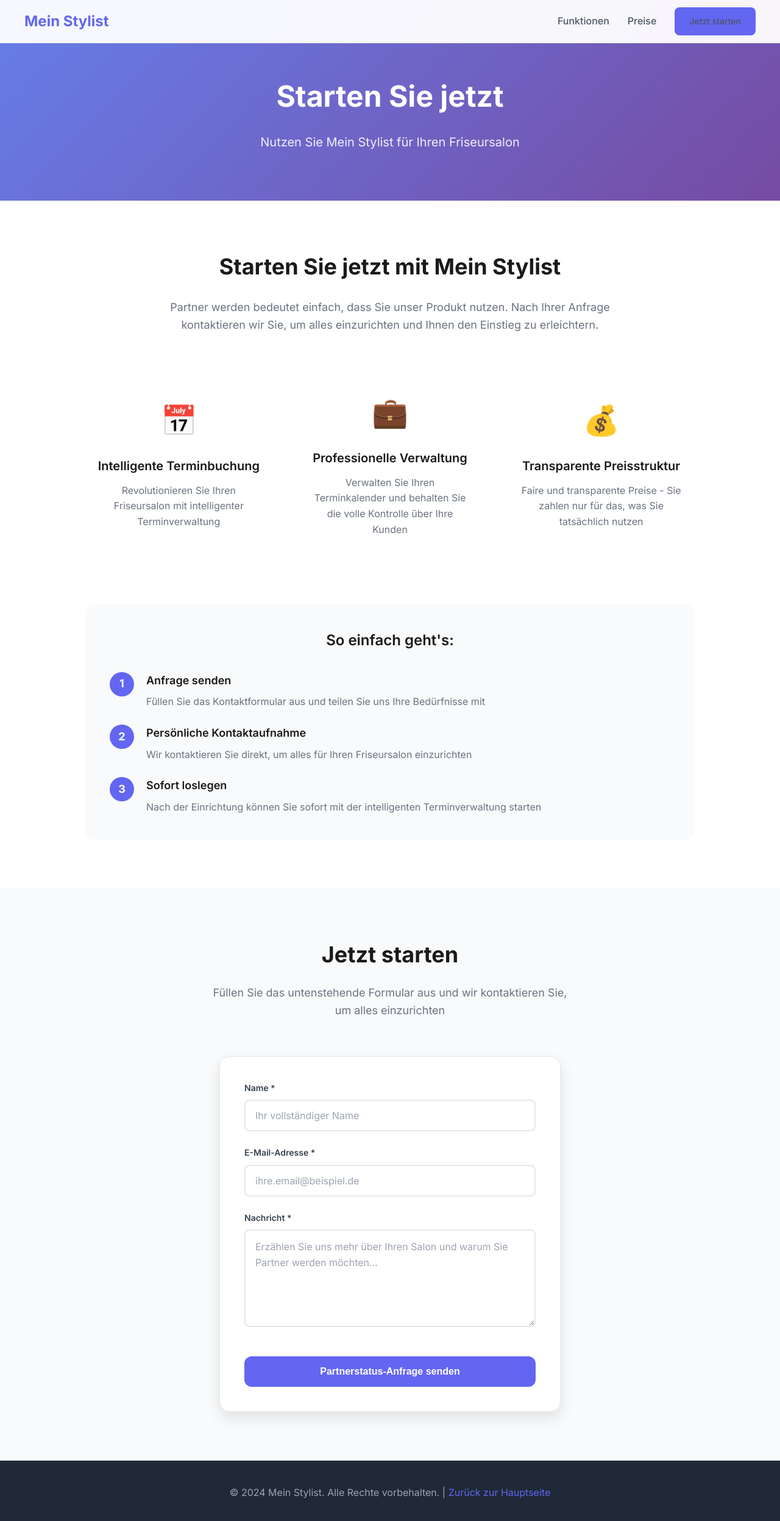
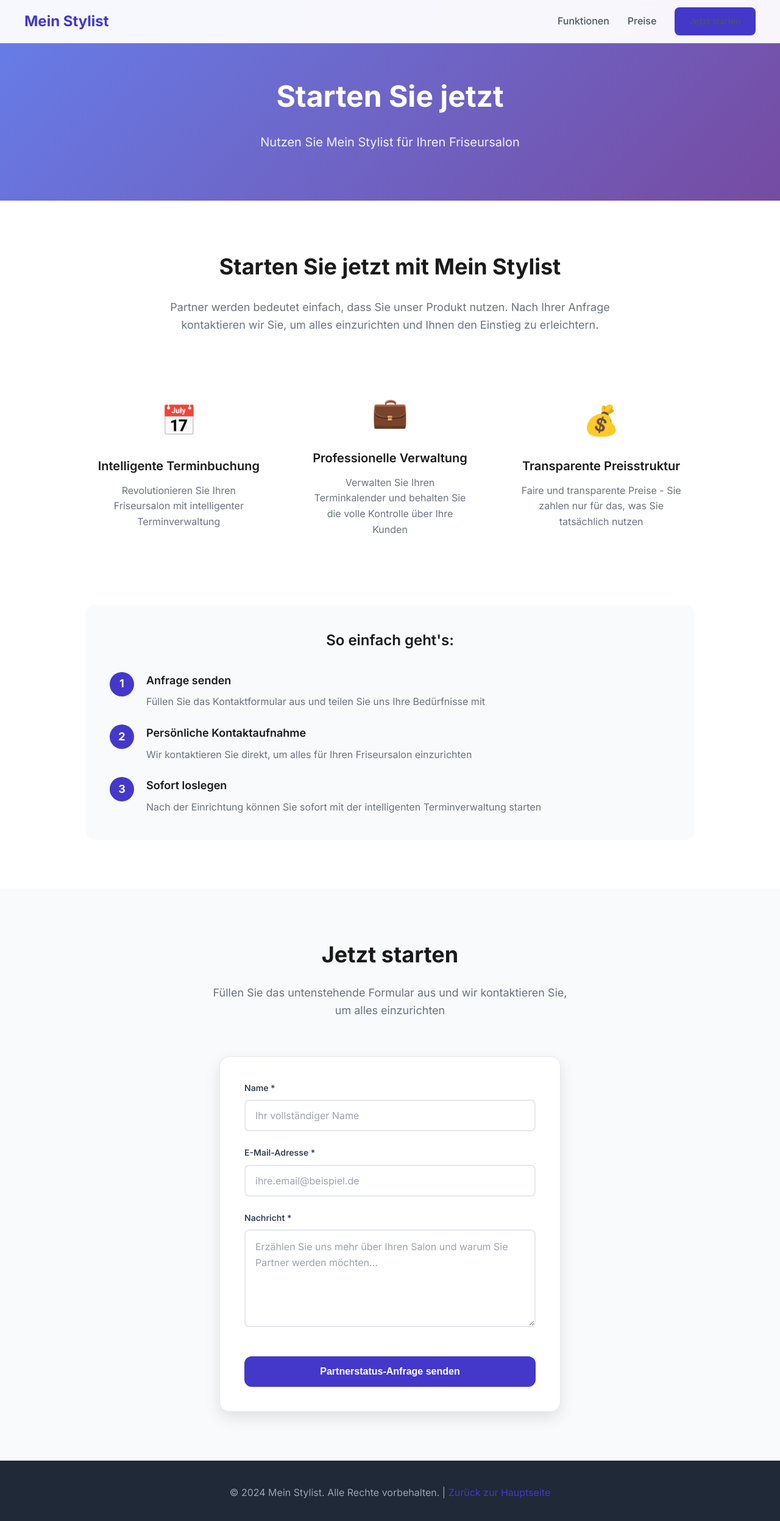
Before and after one commit to noahy-schmid/cluster-health, a React (Create React App) app: page /membership in a window 1280 px wide. Shown: the top 2494 px of the page at 61% size. Built offline with nearby package versions, Linux system fonts and the light colour scheme.

Commit message:
Improve button contrast for better accessibility - meet WCAG AAA standards
Co-authored-by: noahy-schmid <44346907+noahy-schmid@users.noreply.github.com>

```diff
--- a/src/App.css
+++ b/src/App.css
@@ -47,7 +47,7 @@ body {
 .nav-brand {
   font-size: 24px;
   font-weight: 700;
-  color: #6366f1;
+  color: #4338ca;
 }
 
 .nav-links {
@@ -64,12 +64,12 @@ body {
 }
 
 .nav-links a:hover {
-  color: #6366f1;
+  color: #4338ca;
 }
 
 /* Buttons */
 .btn-primary {
-  background: #6366f1;
+  background: #4338ca;
   color: white;
   border: none;
   padding: 12px 24px;
@@ -83,12 +83,12 @@ body {
 }
 
 .btn-primary:hover {
-  background: #5856eb;
+  background: #3730a3;
   transform: translateY(-2px);
 }
 
 .btn-primary-large {
-  background: #6366f1;
+  background: #4338ca;
   color: white;
   border: none;
   padding: 16px 32px;
@@ -100,14 +100,14 @@ body {
 }
 
 .btn-primary-large:hover {
-  background: #5856eb;
+  background: #3730a3;
   transform: translateY(-2px);
 }
 
 .btn-secondary {
   background: transparent;
-  color: #6366f1;
-  border: 2px solid #6366f1;
+  color: #4338ca;
+  border: 2px solid #4338ca;
   padding: 14px 30px;
   border-radius: 12px;
   font-weight: 600;
@@ -117,7 +117,7 @@ body {
 }
 
 .btn-secondary:hover {
-  background: #6366f1;
+  background: #4338ca;
   color: white;
 }
 
@@ -211,7 +211,7 @@ body {
 
 .mockup-calendar::before {
   content: '';
-  background: #6366f1;
+  background: #4338ca;
   border-radius: 4px;
   height: 20px;
   grid-column: span 2;
@@ -369,7 +369,7 @@ body {
 }
 
 .pricing-card.featured {
-  border-color: #6366f1;
+  border-color: #4338ca;
   transform: scale(1.05);
 }
 
@@ -378,7 +378,7 @@ body {
   top: -12px;
   left: 50%;
   transform: translateX(-50%);
-  background: #6366f1;
+  background: #4338ca;
   color: white;
   padding: 8px 24px;
   border-radius: 20px;
@@ -399,7 +399,7 @@ body {
 .price {
   font-size: 48px;
   font-weight: 700;
-  color: #6366f1;
+  color: #4338ca;
 }
 
 .period {
@@ -476,7 +476,7 @@ body {
 .footer-logo {
   font-size: 24px;
   font-weight: 700;
-  color: #6366f1;
+  color: #4338ca;
   margin-bottom: 16px;
 }
 
@@ -506,7 +506,7 @@ body {
 }
 
 .footer-section a:hover {
-  color: #6366f1;
+  color: #4338ca;
 }
 
 .footer-bottom {
@@ -599,7 +599,7 @@ body {
 }
 
 .mobile-menu-close:hover {
-  color: #6366f1;
+  color: #4338ca;
 }
 
 .mobile-menu a {
@@ -615,12 +615,12 @@ body {
 }
 
 .mobile-menu a:hover {
-  color: #6366f1;
-  background: rgba(99, 102, 241, 0.1);
+  color: #4338ca;
+  background: rgba(67, 56, 202, 0.1);
 }
 
 .mobile-menu .btn-primary {
-  background: #6366f1;
+  background: #4338ca;
   color: white;
   border: none;
   padding: 16px 32px;
@@ -634,7 +634,7 @@ body {
 }
 
 .mobile-menu .btn-primary:hover {
-  background: #5856eb;
+  background: #3730a3;
   transform: translateY(-2px);
 }
 
--- a/src/components/MembershipPage.css
+++ b/src/components/MembershipPage.css
@@ -6,14 +6,14 @@
 
 /* Override nav-brand to work with Link */
 .nav-brand {
-  color: #6366f1 !important;
+  color: #4338ca !important;
   text-decoration: none !important;
   font-size: 24px;
   font-weight: 700;
 }
 
 .nav-brand:hover {
-  color: #5856eb !important;
+  color: #3730a3 !important;
 }
 
 .nav-links a {
@@ -24,7 +24,7 @@
 }
 
 .nav-links a:hover {
-  color: #6366f1 !important;
+  color: #4338ca !important;
 }
 
 /* Header Section */
@@ -137,7 +137,7 @@
 }
 
 .step-number {
-  background: #6366f1;
+  background: #4338ca;
   color: white;
   width: 40px;
   height: 40px;
@@ -201,12 +201,12 @@
 }
 
 .membership-page .footer-bottom a {
-  color: #6366f1;
+  color: #4338ca;
   text-decoration: none;
 }
 
 .membership-page .footer-bottom a:hover {
-  color: #5856eb;
+  color: #3730a3;
 }
 
 /* Responsive Design */
```
